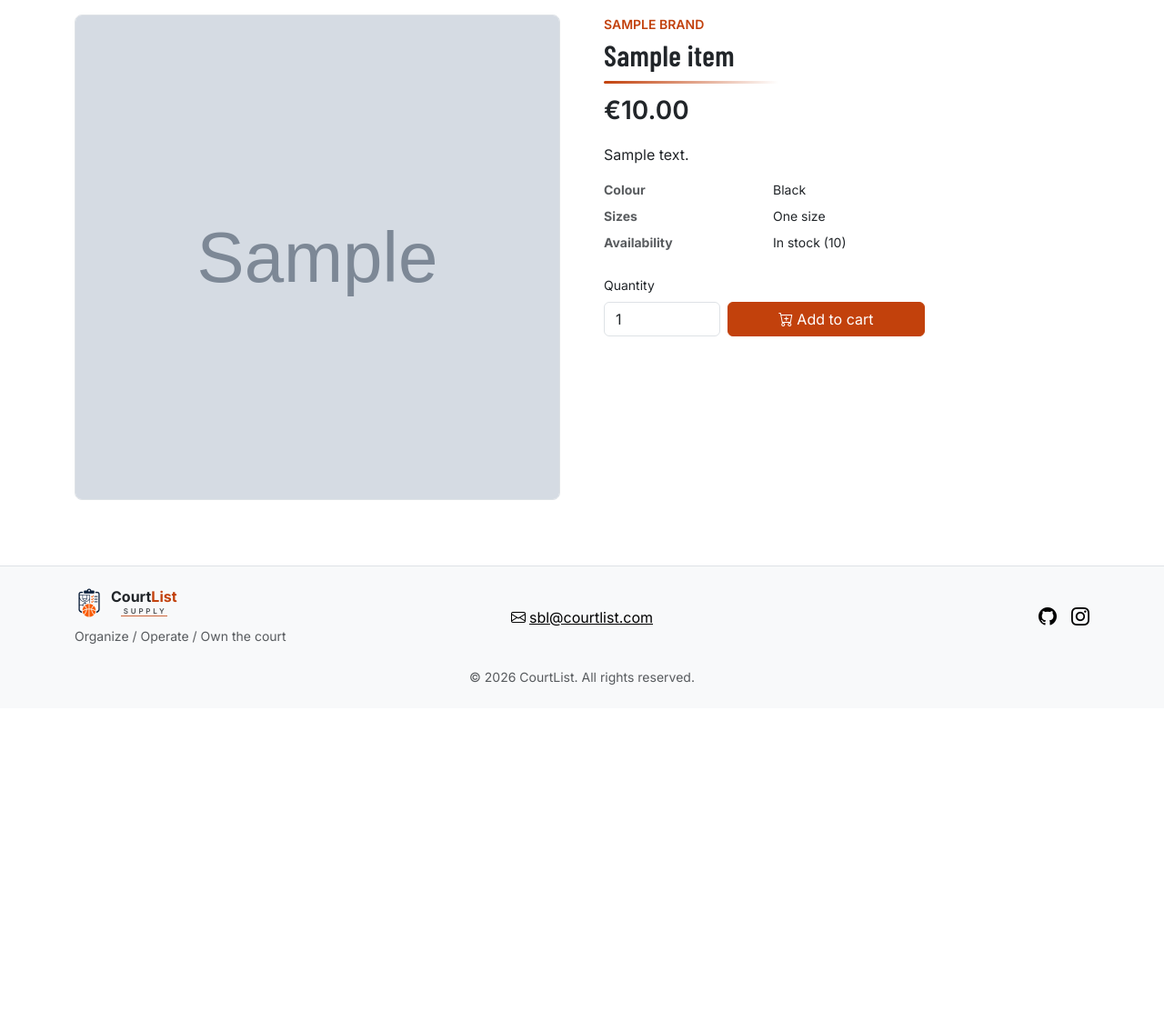
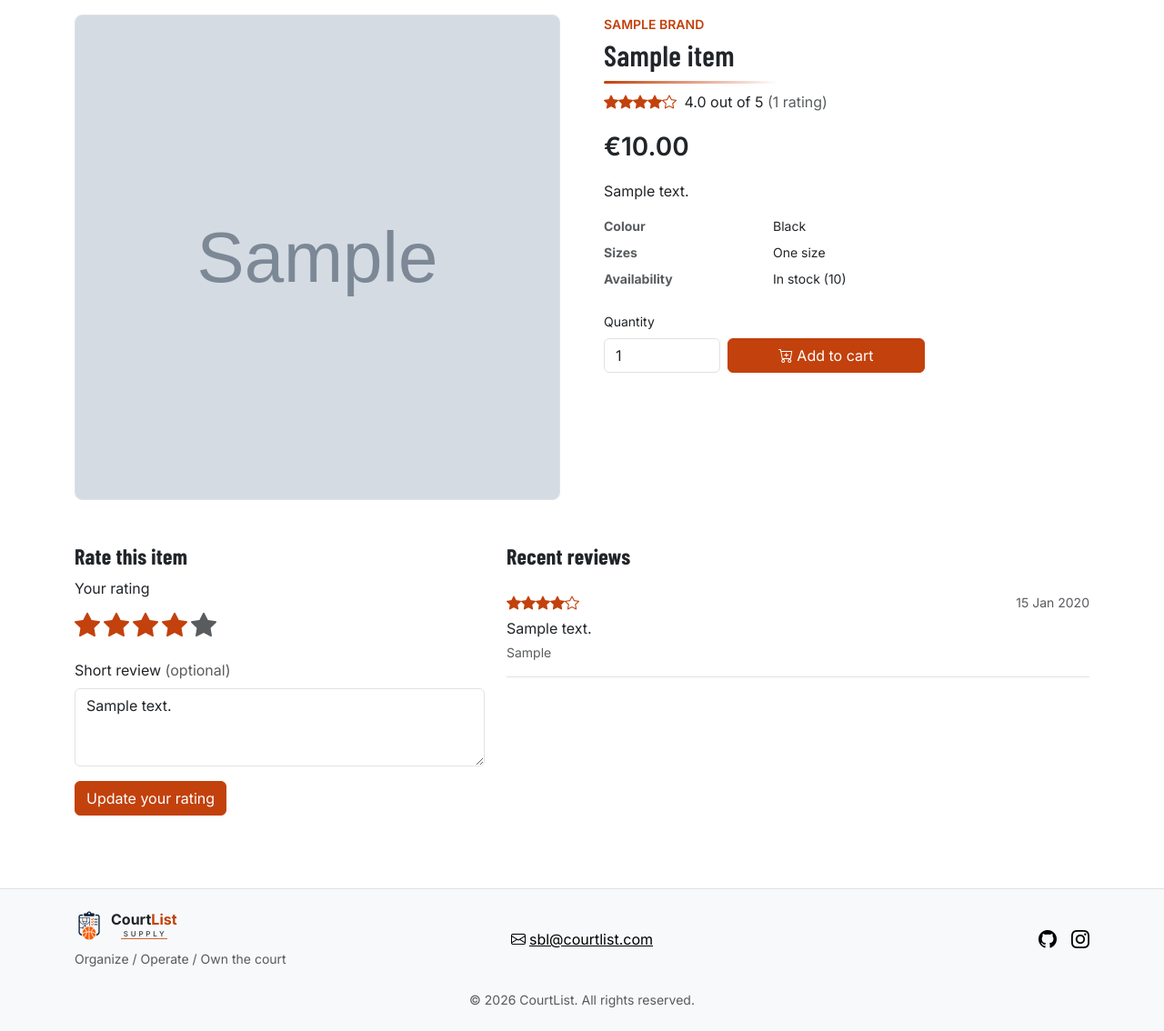
Before and after one commit to stefancelo/courtlist-supply, a Django app: a page that uses templates/catalogue/item_detail.html in a window 1280 px wide. Shown: the part 115-1249 px from the top of the page at 91% size. Before the commit the page ends 868 px from the top, so only its background shows below. Run offline with Django 5.2, Linux system fonts and the light colour scheme; a user stored in the database is signed in; tables that the repository leaves empty hold one stand-in row (values such as "Sample post"); grey boxes marked "Sample" are stand-in pictures.

Commit message:
added star ratings with fetch for items the user has ordered + average ratings and item view tracking

```diff
--- /dev/null
+++ b/catalogue/templatetags/catalogue_extras.py
@@ -0,0 +1,19 @@
+from django import template
+
+register = template.Library()
+
+
+@register.filter
+def star_icons(value):
+    """Turns an average rating into the five Bootstrap icon names to show, to the nearest half star.
+    3.6 -> ["star-fill", "star-fill", "star-fill", "star-half", "star"]"""
+    rounded = round((value or 0) * 2) / 2
+    icons = []
+    for position in range(1, 6):
+        if rounded >= position:
+            icons.append("star-fill")
+        elif rounded >= position - 0.5:
+            icons.append("star-half")
+        else:
+            icons.append("star")
+    return icons
--- a/catalogue/urls.py
+++ b/catalogue/urls.py
@@ -8,4 +8,5 @@ urlpatterns = [
     path("", views.item_list, name="item_list"),
     path("category/<slug:slug>/", views.item_list, name="category"),
     path("item/<slug:slug>/", views.item_detail, name="item_detail"),
+    path("item/<int:item_id>/rate/", views.rate_item, name="rate"),
 ]
--- a/catalogue/views.py
+++ b/catalogue/views.py
@@ -1,9 +1,15 @@
-from django.db.models import Q
+from django.contrib import messages
+from django.db.models import Avg, Count, Q
+from django.http import JsonResponse
+from django.shortcuts import get_object_or_404, redirect, render
+from django.template.loader import render_to_string
+from django.views.decorators.http import require_POST
+
 from accounts.roles import staff_required
-from django.shortcuts import get_object_or_404, render
+from orders.models import OrderItem
 
-from .forms import ItemFilterForm
-from .models import Category, Item, SearchQuery
+from .forms import ItemFilterForm, RatingForm
+from .models import Category, Item, ItemView, Rating, SearchQuery
 
 
 def record_search(request, term, items):
@@ -21,7 +27,11 @@ def item_list(request, slug=None):
     """Catalogue page. Shows all active items or one category's items,
     narrowed down by the search box and the advanced filters.
     A top-level category also includes the items of all its sub-categories."""
-    items = Item.objects.filter(is_active=True).select_related("brand", "category")
+    items = (
+        Item.objects.filter(is_active=True)
+        .select_related("brand", "category")
+        .annotate(avg_rating=Avg("ratings__stars"), rating_count=Count("ratings", distinct=True))
+    )
     category = None
 
     if slug:
@@ -47,12 +57,78 @@ def item_list(request, slug=None):
     }
     return render(request, "catalogue/item_list.html", context)
 
+def has_ordered(user, item):
+    """True if the user has ordered this item at least once. Only buyers may rate an item."""
+    return OrderItem.objects.filter(order__user=user, item=item).exists()
+
+def rating_summary(item):
+    """An item's average stars and number of ratings, calculated by the database."""
+    return item.ratings.aggregate(average=Avg("stars"), count=Count("id"))
+
+
+def latest_reviews(item):
+    """The five most recent ratings of an item that include a written review."""
+    return item.ratings.select_related("user").exclude(review="")[:5]
+
+
 @staff_required
 def item_detail(request, slug):
-    """One item's page: image, price, brand, colour, sizes and stock."""
+    """One item's page: details, the add-to-cart form, its ratings and reviews.
+    Each visit is recorded for "recently viewed", the recommender and the analytics."""
     item = get_object_or_404(
         Item.objects.select_related("brand", "category__parent"),
         slug=slug,
         is_active=True,
     )
-    return render(request, "catalogue/item_detail.html", {"item": item})
+    ItemView.objects.create(item=item, user=request.user)
+
+    context = {
+        "item": item,
+        "can_rate": has_ordered(request.user, item),
+        "own_rating": item.ratings.filter(user=request.user).first(),
+        "reviews": latest_reviews(item),
+        **rating_summary(item),
+    }
+    return render(request, "catalogue/item_detail.html", context)
+
+
+@staff_required
+@require_POST
+def rate_item(request, item_id):
+    """Saves the logged-in user's rating of an item: a new one, or an update of theirs.
+    Called by fetch from rating.js, it answers with JSON, including the refreshed summary
+    and reviews as HTML; as a normal form (JavaScript off) it redirects back to the item."""
+    item = get_object_or_404(Item, pk=item_id, is_active=True)
+    form = RatingForm(request.POST)
+    is_fetch = request.headers.get("X-Requested-With") == "fetch"
+
+    # Only staff who have ordered the item may rate it, checked here as well as in the page
+    if not has_ordered(request.user, item):
+        error = "You can only rate items you have ordered."
+        if is_fetch:
+            return JsonResponse({"ok": False, "message": error}, status=403)
+        messages.error(request, error)
+        return redirect(item)
+
+    if not form.is_valid():
+        error = "Choose between 1 and 5 stars, and keep the review under 500 characters."
+        if is_fetch:
+            return JsonResponse({"ok": False, "message": error}, status=400)
+        messages.error(request, error)
+        return redirect(item)
+
+    Rating.objects.update_or_create(item=item, user=request.user, defaults=form.cleaned_data)
+    success = "Thanks, your rating is saved."
+
+    if is_fetch:
+        context = {**rating_summary(item), "reviews": latest_reviews(item)}
+        return JsonResponse(
+            {
+                "ok": True,
+                "message": success,
+                "summary_html": render_to_string("catalogue/partials/rating_summary.html", context),
+                "reviews_html": render_to_string("catalogue/partials/review_list.html", context),
+            }
+        )
+    messages.success(request, success)
+    return redirect(item)
--- a/static/css/style.css
+++ b/static/css/style.css
@@ -335,3 +335,33 @@ main h1::after {
   background-color: var(--cl-orange);
   color: #fff;
 }
+
+/* Star rating input: five radio buttons shown as stars. The HTML lists them 5 to 1,
+   and row-reverse displays them 1 to 5. That way "this star and every star after it in
+   the HTML" (the ~ selector) are exactly the stars up to it on screen */
+.star-input {
+  display: inline-flex;
+  flex-direction: row-reverse;
+  gap: 0.25rem;
+  font-size: 1.75rem;
+}
+
+.star-input label {
+  color: var(--bs-secondary-color);
+  cursor: pointer;
+  transition: color 0.15s;
+}
+
+/* The chosen star and all lower ones are orange; hovering previews the same */
+.star-input input:checked ~ label,
+.star-input label:hover,
+.star-input label:hover ~ label {
+  color: var(--cl-orange);
+}
+
+/* Keyboard users see which star has focus */
+.star-input input:focus-visible + label {
+  outline: 2px solid var(--cl-orange);
+  outline-offset: 2px;
+  border-radius: 0.25rem;
+}
--- /dev/null
+++ b/static/js/rating.js
@@ -0,0 +1,51 @@
+/**
+ * rating.js
+ * Sends the rating form with fetch, so the page doesn't reload: the server saves the
+ * rating and answers with JSON, including the refreshed summary and reviews as HTML.
+ * Without JavaScript the form still works as a normal POST.
+ * Wrapped in an IIFE so none of its variables become global.
+ */
+(function () {
+    "use strict";
+
+    const form = document.querySelector("#rating-form");
+    if (!form) {
+        return;
+    }
+    const message = document.querySelector("#rating-message");
+    const summary = document.querySelector("#rating-summary");
+    const reviewList = document.querySelector("#review-list");
+    const button = form.querySelector("button[type=submit]");
+
+    /** Shows a green (saved) or red (problem) line under the button. */
+    function showMessage(text, isError) {
+        message.textContent = text;
+        message.classList.toggle("text-danger", isError);
+        message.classList.toggle("text-success", !isError);
+    }
+
+    form.addEventListener("submit", async function (event) {
+        event.preventDefault();
+        button.disabled = true;
+
+        try {
+            const response = await fetch(form.action, {
+                method: "POST",
+                headers: { "X-Requested-With": "fetch" },
+                body: new FormData(form)
+            });
+            const data = await response.json();
+
+            if (data.ok) {
+                summary.innerHTML = data.summary_html;
+                reviewList.innerHTML = data.reviews_html;
+                button.textContent = "Update your rating";
+            }
+            showMessage(data.message, !data.ok);
+        } catch (error) {
+            showMessage("Your rating couldn't be sent. Please try again.", true);
+        } finally {
+            button.disabled = false;
+        }
+    });
+})();
--- a/templates/catalogue/item_detail.html
+++ b/templates/catalogue/item_detail.html
@@ -1,4 +1,5 @@
 {% extends "base.html" %}
+{% load static %}
 
 {% block title %}{{ item.name }}{% endblock %}
 {% block description %}{{ item.description|truncatewords:25 }}{% endblock %}
@@ -33,6 +34,9 @@
             <div class="col-md-6">
                 <p class="text-uppercase small fw-semibold text-orange mb-1">{{ item.brand.name }}</p>
                 <h1 class="h2">{{ item.name }}</h1>
+                <p id="rating-summary" class="mb-3" aria-live="polite">
+                    {% include "catalogue/partials/rating_summary.html" %}
+                </p>
                 <p class="fs-3 fw-semibold">€{{ item.price }}</p>
                 <p>{{ item.description|linebreaksbr }}</p>
 
@@ -83,5 +87,63 @@
                 </form>
             </div>
         </div>
+
+        <!-- Ratings and reviews -->
+        <section class="row g-4 mt-4" aria-labelledby="rate-heading">
+            <div class="col-lg-5">
+                <h2 id="rate-heading" class="h4">Rate this item</h2>
+                {% if can_rate %}
+                <form id="rating-form" method="post" action="{% url 'catalogue:rate' item.pk %}">
+                    {% csrf_token %}
+                    <fieldset class="mb-3">
+                        <legend class="form-label fs-6">Your rating</legend>
+                        <div class="star-input">
+                            {% for value in "54321" %}
+                                <input
+                                    type="radio"
+                                    class="visually-hidden"
+                                    id="star-{{ value }}"
+                                    name="stars"
+                                    value="{{ value }}"
+                                    required
+                                    {% if own_rating.stars|stringformat:"d" == value %}checked{% endif %} />
+                                <label for="star-{{ value }}" title="{{ value }} star{{ value|pluralize }}">
+                                    <i class="bi bi-star-fill" aria-hidden="true"></i>
+                                    <span class="visually-hidden">{{ value }} star{{ value|pluralize }}</span>
+                                </label>
+                            {% endfor %}
+                        </div>
+                    </fieldset>
+                    <div class="mb-3">
+                        <label for="rating-review" class="form-label">
+                            Short review <span class="text-body-secondary">(optional)</span>
+                        </label>
+                        <textarea id="rating-review" name="review" rows="3" maxlength="500" class="form-control">{{ own_rating.review }}</textarea>
+                    </div>
+                    <button type="submit" class="btn btn-orange">
+                        {% if own_rating %}Update your rating{% else %}Submit rating{% endif %}
+                    </button>
+                    <p id="rating-message" class="small mt-2 mb-0" role="status"></p>
+                </form>
+                {% else %}
+                    <p class="text-body-secondary">
+                        Only staff who have ordered this item can rate it. Once your order is placed, you can come back
+                        and leave a rating.
+                    </p>
+                {% endif %}
+            </div>
+
+            <div class="col-lg-7">
+                <h2 class="h4">Recent reviews</h2>
+                <div id="review-list">
+                    {% include "catalogue/partials/review_list.html" %}
+                </div>
+            </div>
+        </section>
     </div>
 {% endblock %}
+
+
+{% block scripts %}
+    <script src="{% static 'js/rating.js' %}"></script>
+{% endblock %}
--- a/templates/catalogue/partials/item_card.html
+++ b/templates/catalogue/partials/item_card.html
@@ -14,6 +14,12 @@
                     {{ item.name }}
                 </a>
             </h3>
+            {% if item.rating_count %}
+                <p class="small mb-2">
+                    {% include "catalogue/partials/stars.html" with value=item.avg_rating %}
+                    <span class="text-body-secondary">({{ item.rating_count }})</span>
+                </p>
+            {% endif %}
             <p class="fw-semibold text-orange mt-auto mb-0">€{{ item.price }}</p>
         </div>
     </article>
--- /dev/null
+++ b/templates/catalogue/partials/rating_summary.html
@@ -0,0 +1,7 @@
+{% if count %}
+    {% include "catalogue/partials/stars.html" with value=average %}
+    <span class="ms-1">{{ average|floatformat:1 }} out of 5</span>
+    <span class="text-body-secondary">({{ count }} rating{{ count|pluralize }})</span>
+{% else %}
+    <span class="text-body-secondary">No ratings yet</span>
+{% endif %}
--- /dev/null
+++ b/templates/catalogue/partials/review_list.html
@@ -0,0 +1,12 @@
+{% for rating in reviews %}
+    <article class="border-bottom py-3">
+        <div class="d-flex justify-content-between align-items-center mb-1">
+            {% include "catalogue/partials/stars.html" with value=rating.stars %}
+            <span class="small text-body-secondary">{{ rating.updated_at|date:"j M Y" }}</span>
+        </div>
+        <p class="mb-1">{{ rating.review }}</p>
+        <p class="small text-body-secondary mb-0">{{ rating.user.first_name|default:rating.user.username }}</p>
+    </article>
+{% empty %}
+    <p class="text-body-secondary">No written reviews yet.</p>
+{% endfor %}
--- /dev/null
+++ b/templates/catalogue/partials/stars.html
@@ -0,0 +1,5 @@
+{% load catalogue_extras %}
+<span class="text-orange text-nowrap" aria-hidden="true">
+    {% for icon in value|star_icons %}<i class="bi bi-{{ icon }}"></i>{% endfor %}
+</span>
+<span class="visually-hidden">Rated {{ value|floatformat:1 }} out of 5</span>
```
Also changed, not shown: catalogue/admin.py (+13 -1 lines), catalogue/forms.py (+9 -1 lines), catalogue/models.py (+38 -1 lines), catalogue/tests.py (+37 -1 lines), catalogue/migrations/0003_itemview_rating.py (added), catalogue/templatetags/__init__.py (added).
